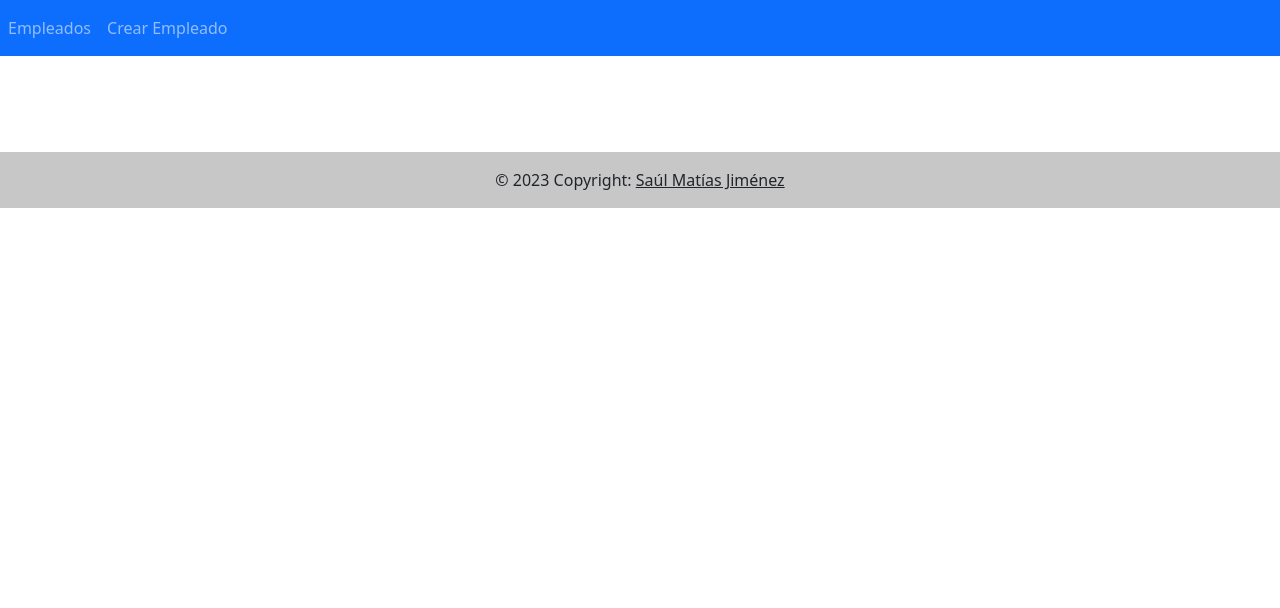
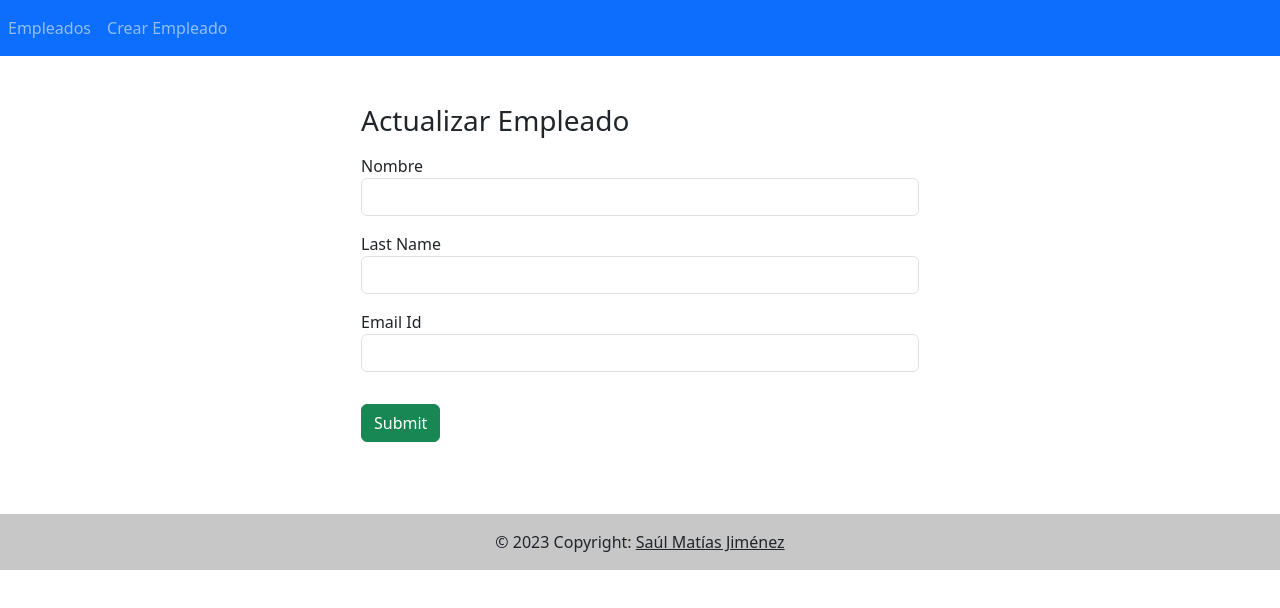
Before and after one commit to Luas6/padelManager, an Angular app in the folder padelManager-frontend/: page /actualizar-empleado/1 in a window 1280 px wide. Before the commit this address led to /. Shown: the top 608 px of the page. Built offline with nearby package versions, Linux system fonts and the light colour scheme; no server answers.

Commit message:
Actualizar Empleado Frontend

```diff
--- /dev/null
+++ b/padelManager-frontend/src/app/actualizar-empleado/actualizar-empleado.component.html
@@ -0,0 +1,26 @@
+<div class="col-md-6 offset-md-3">
+    <h3> Actualizar Empleado </h3>
+    <form (ngSubmit) = "onSubmit()">
+
+        <div class="form-group py-2">
+            <label> Nombre</label>
+            <input type="text" class ="form-control" id = "nombre"
+                [(ngModel)] = "empleado.nombre" name = "nombre">
+        </div>
+
+        <div class="form-group py-2">
+            <label> Last Name</label>
+            <input type="text" class ="form-control" id = "apellidos"
+                [(ngModel)] = "empleado.apellidos" name = "apellidos">
+        </div>
+
+        <div class="form-group py-2">
+            <label> Email Id</label>
+            <input type="text" class ="form-control" id = "correo"
+                [(ngModel)] = "empleado.correo" name = "correo">
+        </div>
+
+        <button class = "btn btn-success my-4" type ="submit">Submit</button>
+
+    </form>
+</div>
--- /dev/null
+++ b/padelManager-frontend/src/app/actualizar-empleado/actualizar-empleado.component.ts
@@ -0,0 +1,37 @@
+import { Component } from '@angular/core';
+import { EmpleadoService } from '../empleado.service';
+import { Empleado } from '../empleado';
+import { ActivatedRoute, Router } from '@angular/router';
+
+@Component({
+  selector: 'app-actualizar-empleado',
+  templateUrl: './actualizar-empleado.component.html',
+  styleUrls: ['./actualizar-empleado.component.css']
+})
+export class ActualizarEmpleadoComponent {
+
+  id!: number;
+  empleado: Empleado = new Empleado();
+  constructor(private empleadoService: EmpleadoService,
+    private route: ActivatedRoute,
+    private router: Router) { }
+
+  ngOnInit(): void {
+    this.id = this.route.snapshot.params['id'];
+
+    this.empleadoService.getEmpleadoById(this.id).subscribe(data => {
+      this.empleado = data;
+    }, error => console.log(error));
+  }
+  onSubmit(){
+    this.empleadoService.actualizarEmpleado(this.id, this.empleado).subscribe( data =>{
+      this.goToEmpleadoList();
+    }
+    , error => console.log(error));
+  }
+
+  goToEmpleadoList(){
+    this.router.navigate(['/empleados']);
+  }
+
+}
--- a/padelManager-frontend/src/app/app-routing.module.ts
+++ b/padelManager-frontend/src/app/app-routing.module.ts
@@ -2,10 +2,12 @@ import { NgModule } from '@angular/core';
 import { RouterModule, Routes } from '@angular/router';
 import { CrearEmpleadoComponent } from './crear-empleado/crear-empleado.component';
 import { ListaEmpleadosComponent } from './lista-empleados/lista-empleados.component';
+import { ActualizarEmpleadoComponent } from './actualizar-empleado/actualizar-empleado.component';
 
 const routes: Routes = [
   {path: 'empleados', component: ListaEmpleadosComponent},
   {path: 'crear-empleado', component: CrearEmpleadoComponent},
+  {path: 'actualizar-empleado/:id', component: ActualizarEmpleadoComponent},
   {path: '', redirectTo: 'empleados', pathMatch: 'full'}
 ];
 @NgModule({
--- a/padelManager-frontend/src/app/app.module.ts
+++ b/padelManager-frontend/src/app/app.module.ts
@@ -6,12 +6,14 @@ import { AppComponent } from './app.component';
 import { ListaEmpleadosComponent } from './lista-empleados/lista-empleados.component';
 import { CrearEmpleadoComponent } from './crear-empleado/crear-empleado.component';
 import { FormsModule } from '@angular/forms';
+import { ActualizarEmpleadoComponent } from './actualizar-empleado/actualizar-empleado.component';
 
 @NgModule({
   declarations: [
     AppComponent,
     ListaEmpleadosComponent,
-    CrearEmpleadoComponent
+    CrearEmpleadoComponent,
+    ActualizarEmpleadoComponent
   ],
   imports: [
     BrowserModule,
--- a/padelManager-frontend/src/app/empleado.service.ts
+++ b/padelManager-frontend/src/app/empleado.service.ts
@@ -15,8 +15,16 @@ export class EmpleadoService {
   getListaEmpleados(): Observable<Empleado[]>{
     return this.httpClient.get<Empleado[]>(this.baseURL);
   }
-
+  getEmpleadoById(id: number): Observable<Empleado>{
+    return this.httpClient.get<Empleado>(`${this.baseURL}/${id}`);
+  }
   crearEmpleado(empleado: Empleado): Observable<Empleado[]>{
     return this.httpClient.post<Empleado[]>(this.baseURL,empleado);
   }
+  actualizarEmpleado(id: number, employee: Empleado): Observable<Object>{
+    return this.httpClient.put(`${this.baseURL}/${id}`, employee);
+  }
+  borrarEmpleado(id: number): Observable<Object>{
+    return this.httpClient.delete(`${this.baseURL}/${id}`);
+  }
 }
--- a/padelManager-frontend/src/app/empleado.ts
+++ b/padelManager-frontend/src/app/empleado.ts
@@ -1,5 +1,5 @@
 export class Empleado {
-    id?: number;
+    id!: number;
     apellidos?: string;
     correo?: string;
     nombre?: string;
--- a/padelManager-frontend/src/app/lista-empleados/lista-empleados.component.html
+++ b/padelManager-frontend/src/app/lista-empleados/lista-empleados.component.html
@@ -6,6 +6,7 @@
                 <th> Nombre</th>
                 <th> Apellidos </th>
                 <th> Email</th>
+                <th> Acciones</th>
             </tr>
         </thead>
         <tbody>
@@ -13,6 +14,7 @@
                 <td> {{ empleado.nombre }} </td>
                 <td> {{ empleado.apellidos }} </td>
                 <td> {{ empleado.correo }} </td>
+                <td> <button (click)="actualizarEmpleado(empleado.id)" class="btn btn-info">U</button></td>
             </tr>
         </tbody>
     </table>
--- a/padelManager-frontend/src/app/lista-empleados/lista-empleados.component.ts
+++ b/padelManager-frontend/src/app/lista-empleados/lista-empleados.component.ts
@@ -1,6 +1,7 @@
 import { Component } from '@angular/core';
 import { Empleado } from '../empleado';
 import { EmpleadoService } from '../empleado.service';
+import { Router } from '@angular/router';
 
 @Component({
   selector: 'app-lista-empleados',
@@ -10,12 +11,19 @@ import { EmpleadoService } from '../empleado.service';
 export class ListaEmpleadosComponent {
   empleados!: Empleado[];
 
-constructor(private empleadosService: EmpleadoService){}
+constructor(
+  private empleadosService: EmpleadoService,
+  private router: Router
+  ){}
 
 private getEmpleados(){
   this.empleadosService.getListaEmpleados().subscribe(data =>{
     this.empleados = data;
   });
+}
+
+actualizarEmpleado(id:number){
+  this.router.navigate(['actualizar-empleado',id])
 }
 
 ngOnInit(): void{
```
Also changed, not shown: padelManager-frontend/src/app/actualizar-empleado/actualizar-empleado.component.css (added), 1 other file (tests, documents, lock files or other folders).
